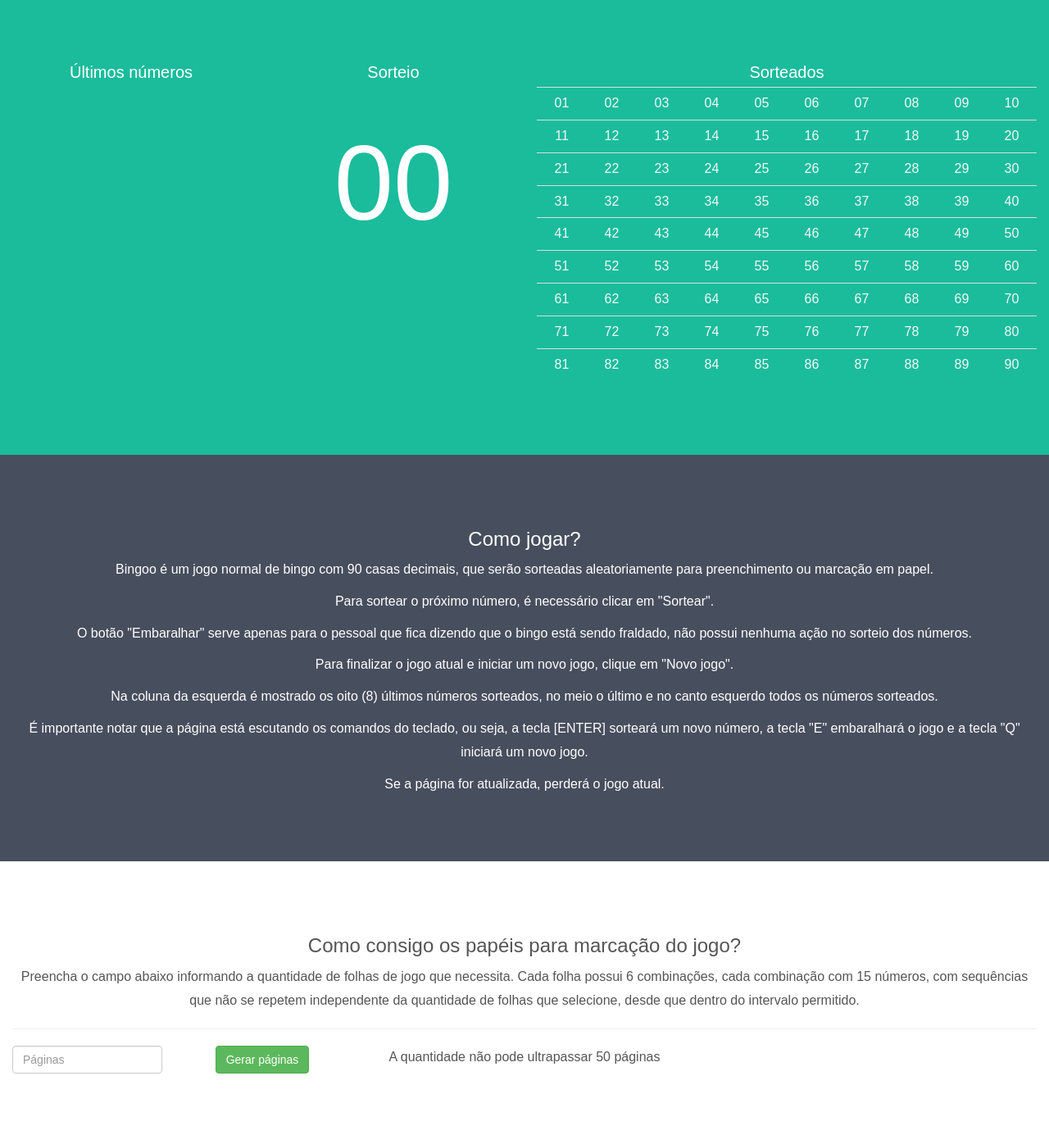
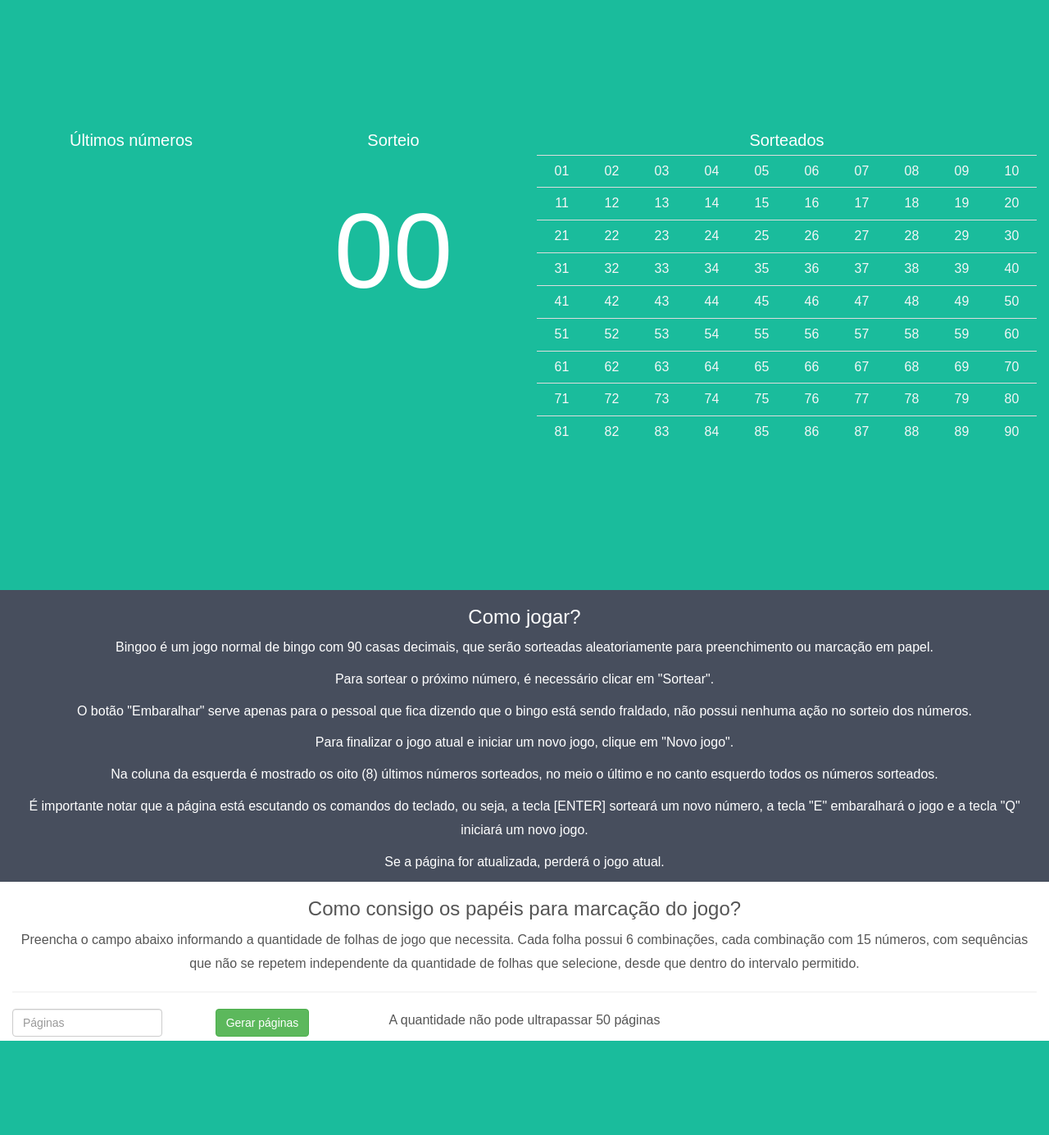
Before and after one commit to controljud/bingoo, a PHP site: page / in a window 1280 px wide. Shown: the part 80-1465 px from the top of the page at 82% size. After the commit the page ends 1350 px from the top, so only its background shows below. Run offline with PHP 8.4, Linux system fonts and the light colour scheme.

Commit message:
Ajustes de centralização da tela do jogo

```diff
--- a/css/estilos.css
+++ b/css/estilos.css
@@ -24,10 +24,6 @@ p {font-size: 16px;}
     background-color: #2f2f2f; /* Black Gray */
     color: #fff;
 }
-.container-fluid {
-    padding-top: 70px;
-    padding-bottom: 70px;
-}
 .navbar {
     padding-top: 15px;
     padding-bottom: 15px;
--- a/index.php
+++ b/index.php
@@ -9,7 +9,7 @@
         <script src="js/scripts.js"></script>
     </head>
     <body>
-        <nav class="navbar navbar-default">
+        <nav class="navbar navbar-default" id="navTit">
             <div class="container">
                 <div class="navbar-header">
                     <button type="button" class="navbar-toggle" data-toggle="collapse" data-target="#myNavbar">
@@ -28,7 +28,7 @@
                 </div>
             </div>
         </nav>
-        <div class="container-fluid bg-1 text-center">
+        <div class="container-fluid bg-1 text-center" id="contPrinc">
             <div class="row">
                 <div class="col-md-3">Últimos números</div>
                 <div class="col-md-3">Sorteio</div>
--- a/js/scripts.js
+++ b/js/scripts.js
@@ -41,6 +41,19 @@ function sorteia(){
 function embaralha(){
     alert('Números embaralhados com sucesso');
 }
+function redimensiona(){
+    altura = window.innerHeight;
+    altTit = $('#navTit').height();
+    tamPrinc = $('#contPrinc').height();
+
+    tamPrinc = tamPrinc;
+    tamMarg = ((altura-altTit-tamPrinc) / 2)-15;
+
+    $('#contPrinc').css({
+        'padding-top' : tamMarg,
+        'padding-bottom' : tamMarg
+    });
+}
 $(document).keypress(function(e){
     cod = e.keyCode || e.charCode;
     switch(cod){
@@ -57,6 +70,7 @@ $(document).keypress(function(e){
     return false;
 });
 $(document).ready(function(){
+    redimensiona();
     $('.btSortear').click(function(){
         sorteia();
     });
```
